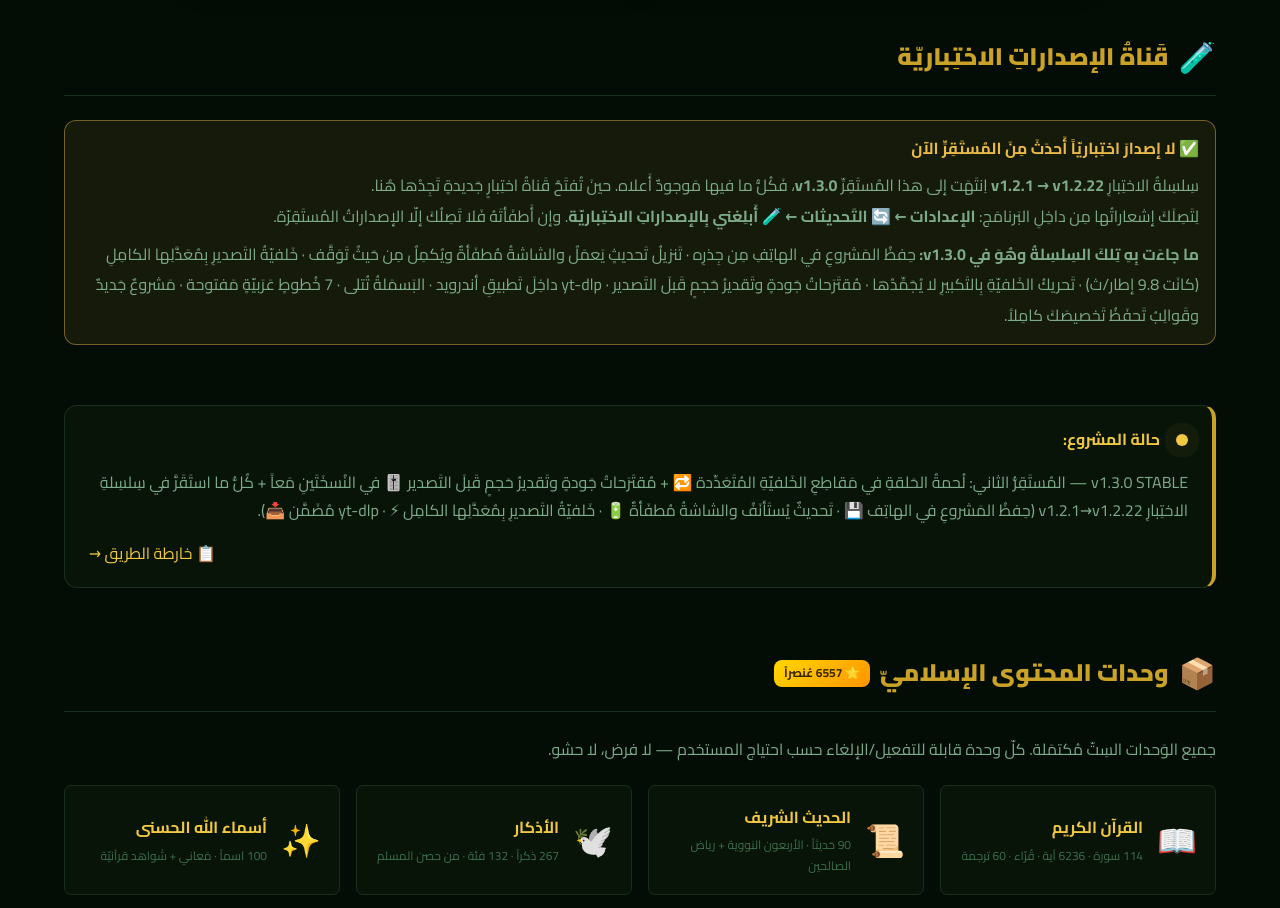
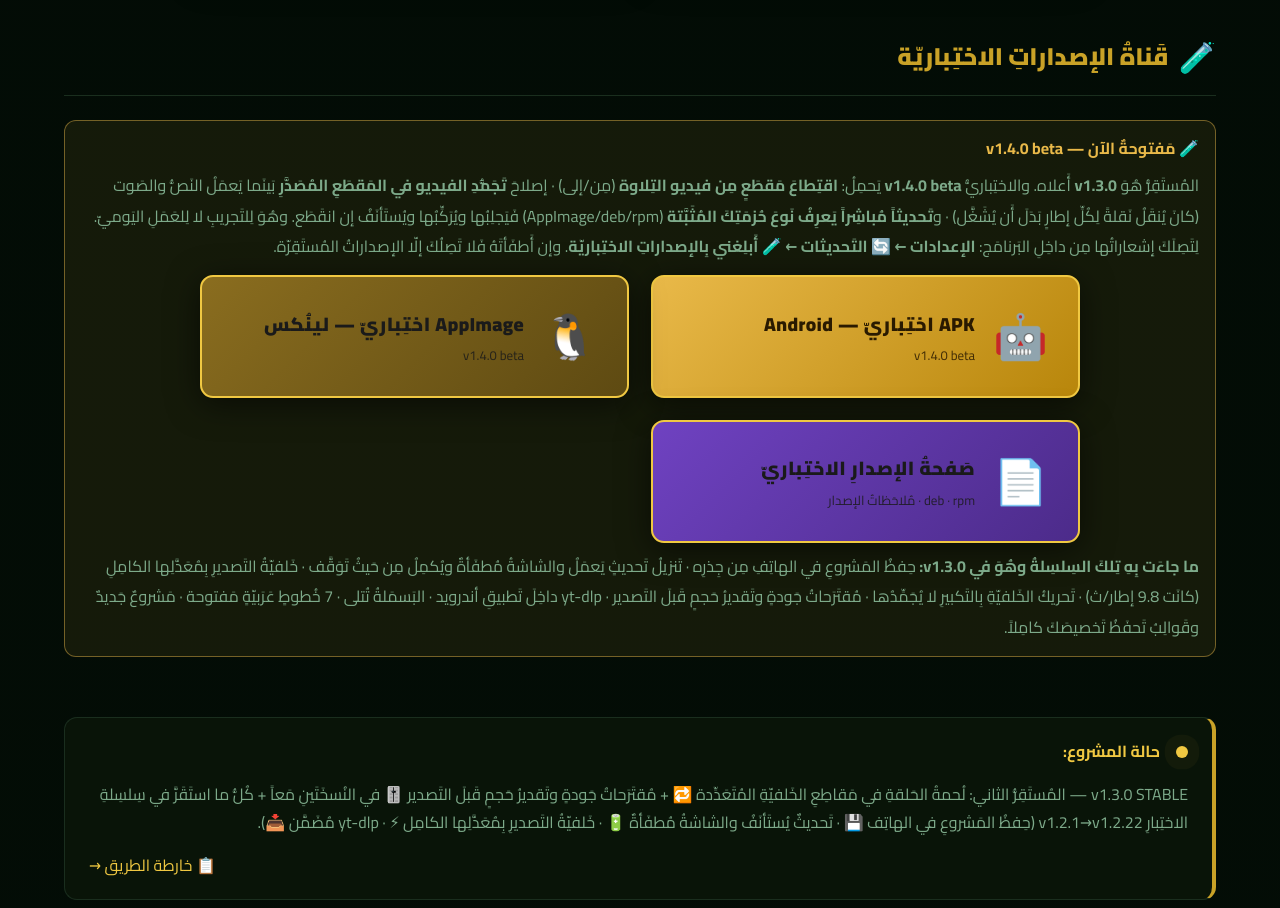
Before and after one commit to SalehGNUTUX/GT-SIRM, a plain HTML site: page index.html in a window 1280 px wide. Shown: the part 1600-2508 px from the top of the page. Drawn offline with Linux system fonts and the light colour scheme; a web font is replaced by a local one.

Commit message:
docs(site): قَناةُ الاختِبارِ مَفتوحةٌ بِـv1.4.0 beta — والمُستَقِرُّ v1.3.0 عُنواناً كَما هو

```diff
--- a/index.html
+++ b/index.html
@@ -354,15 +354,42 @@
   <div class="section">
     <h2 class="section-title"><span class="icon">🧪</span>قَناةُ الإصداراتِ الاختِباريّة</h2>
     <div style="background:rgba(233,185,73,.08);border:1px solid rgba(233,185,73,.45);border-radius:12px;padding:14px 16px;margin-bottom:16px">
-      <p style="margin:0 0 8px;color:#e9b949;font-weight:700">✅ لا إصدارَ اختِباريّاً أَحدَثَ مِنَ المُستَقِرِّ الآن</p>
+      <p style="margin:0 0 8px;color:#e9b949;font-weight:700">🧪 مَفتوحةٌ الآن — v1.4.0 beta</p>
       <p style="margin:0;color:var(--t2);line-height:1.9">
-        سِلسِلةُ الاختِبارِ <b>v1.2.1 → v1.2.22</b> اِنتَهَت إلى هذا المُستَقِرِّ
-        <b>v1.3.0</b>، فَكُلُّ ما فيها مَوجودٌ أَعلاه. حينَ تُفتَحُ قَناةُ اختِبارٍ
-        جَديدةٍ تَجِدُها هُنا.
+        المُستَقِرُّ هُوَ <b>v1.3.0</b> أَعلاه. والاختِباريُّ <b>v1.4.0 beta</b>
+        يَحمِلُ: <b>اقتِطاعَ مَقطَعٍ مِن فيديو التِلاوة</b> (مِن/إلى) ·
+        إصلاحَ <b>تَجَمُّدِ الفيديو في المَقطَعِ المُصَدَّرِ</b> بَينَما يَعمَلُ النَصُّ
+        والصَوت (كانَ يُنقَلُ نَقلةً لِكُلِّ إطارٍ بَدَلَ أَن يُشَغَّل) ·
+        و<b>تَحديثاً مُباشِراً يَعرِفُ نَوعَ حُزمَتِكَ المُثَبَّتة</b> (AppImage/deb/rpm)
+        فَيَجلِبُها ويُرَكِّبُها ويُستَأنَفُ إن انقَطَع.
+        وهُوَ لِلتَجريبِ لا لِلعَمَلِ اليَوميّ.
         <br>لِتَصِلَكَ إشعاراتُها مِن داخِلِ البَرنامَج:
         <b>الإعدادات ← 🔄 التَحديثات ← 🧪 أَبلِغني بِالإصداراتِ الاختِباريّة</b>.
         وإن أَطفَأتَهُ فَلا تَصِلُكَ إلّا الإصداراتُ المُستَقِرّة.
       </p>
+      <div class="hero-cta" style="margin-top:14px">
+        <a href="https://github.com/SalehGNUTUX/GT-SIRM/releases/download/v1.4.0-beta/GT-SIRM-1.4.0-beta.apk" class="hero-btn hero-btn-desktop" target="_blank" rel="noopener" style="background:linear-gradient(135deg,#e9b949,#b8860b);color:#2a1a00">
+          <span class="hero-btn-icon">🤖</span>
+          <span class="hero-btn-text">
+            <strong>APK اختِباريّ — Android</strong>
+            <small>v1.4.0 beta</small>
+          </span>
+        </a>
+        <a href="https://github.com/SalehGNUTUX/GT-SIRM/releases/download/v1.4.0-beta/GT-SIRM-1.4.0-beta.AppImage" class="hero-btn hero-btn-desktop" target="_blank" rel="noopener" style="background:linear-gradient(135deg,#8a6d1f,#5e4a12)">
+          <span class="hero-btn-icon">🐧</span>
+          <span class="hero-btn-text">
+            <strong>AppImage اختِباريّ — لينُكس</strong>
+            <small>v1.4.0 beta</small>
+          </span>
+        </a>
+        <a href="https://github.com/SalehGNUTUX/GT-SIRM/releases/tag/v1.4.0-beta" class="hero-btn hero-btn-desktop" target="_blank" rel="noopener" style="background:linear-gradient(135deg,#6f42c1,#4c2b8a)">
+          <span class="hero-btn-icon">📄</span>
+          <span class="hero-btn-text">
+            <strong>صَفحةُ الإصدارِ الاختِباريّ</strong>
+            <small>deb · rpm · مُلاحَظاتُ الإصدار</small>
+          </span>
+        </a>
+      </div>
       <p style="margin:8px 0 0;color:var(--t2);line-height:1.9">
         <b>ما جاءَت بِهِ تِلكَ السِلسِلةُ وهُوَ في v1.3.0:</b> حِفظُ المَشروعِ في
         الهاتِفِ مِن جِذرِه · تَنزيلُ تَحديثٍ يَعمَلُ والشاشةُ مُطفَأةٌ ويُكمِلُ مِن
```
